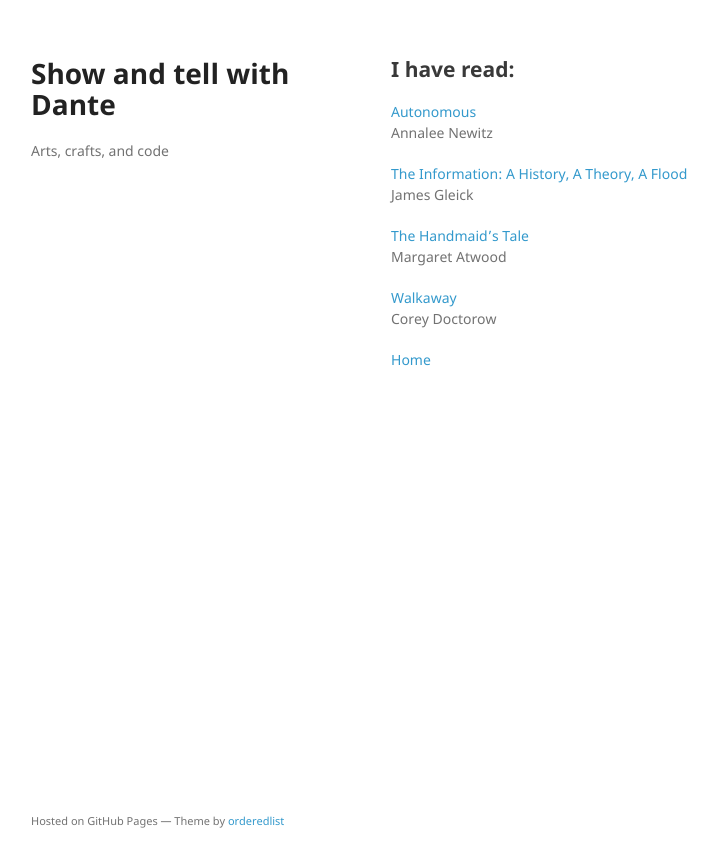
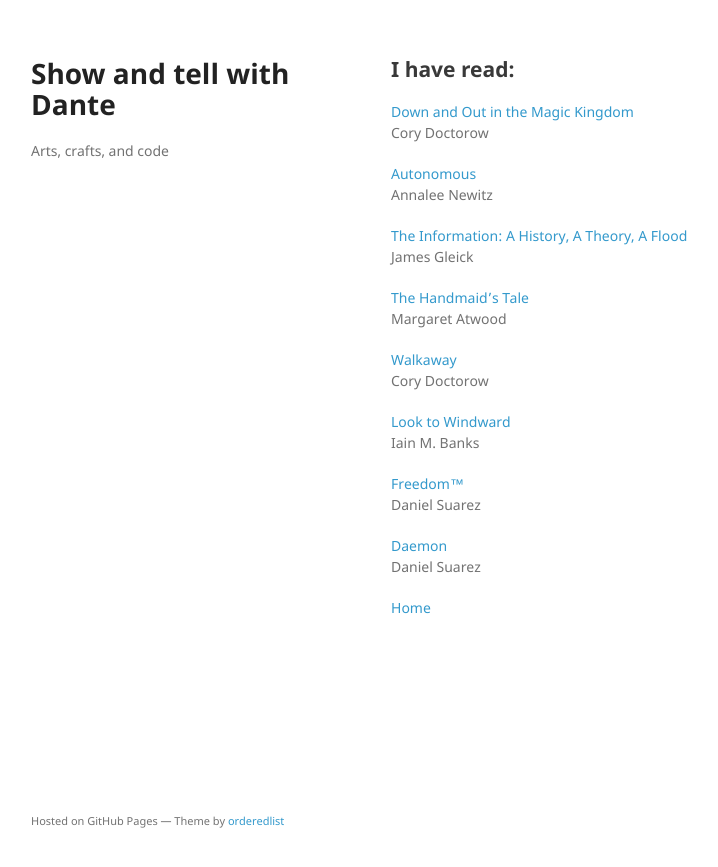
Before and after one commit to dasanchez/dasanchez.github.io, a Jekyll site: the page built from books.md, in a window 1280 px wide. Shown: the top 867 px of the page, without its empty margins (179-897 px from the left). Built offline with Jekyll 4.4.1, drawn with Linux system fonts in a browser that asks for light colours; our own code applies the rules of GitHub Pages for plain Markdown files.

Commit message:
Finished Magic Kingdom

```diff
--- a/books.md
+++ b/books.md
@@ -3,6 +3,9 @@
 ---
 
 ## I have read:
+
+[Down and Out in the Magic Kingdom](https://en.wikipedia.org/wiki/Down_and_Out_in_the_Magic_Kingdom)
+Cory Doctorow
 
 [Autonomous](https://www.goodreads.com/book/show/28209634-autonomous)
 Annalee Newitz
@@ -14,7 +17,16 @@
 Margaret Atwood
 
 [Walkaway](https://en.wikipedia.org/wiki/Walkaway_(Doctorow_novel))
-Corey Doctorow
+Cory Doctorow
+
+[Look to Windward](https://en.wikipedia.org/wiki/Look_to_Windward)
+Iain M. Banks
+
+[Freedom™](https://en.wikipedia.org/wiki/Freedom%E2%84%A2)
+Daniel Suarez
+
+[Daemon](https://en.wikipedia.org/wiki/Daemon_(novel_series))
+Daniel Suarez
 
 
 [Home](/)
```
Also changed, not shown: index.md (+1 -1 lines).
